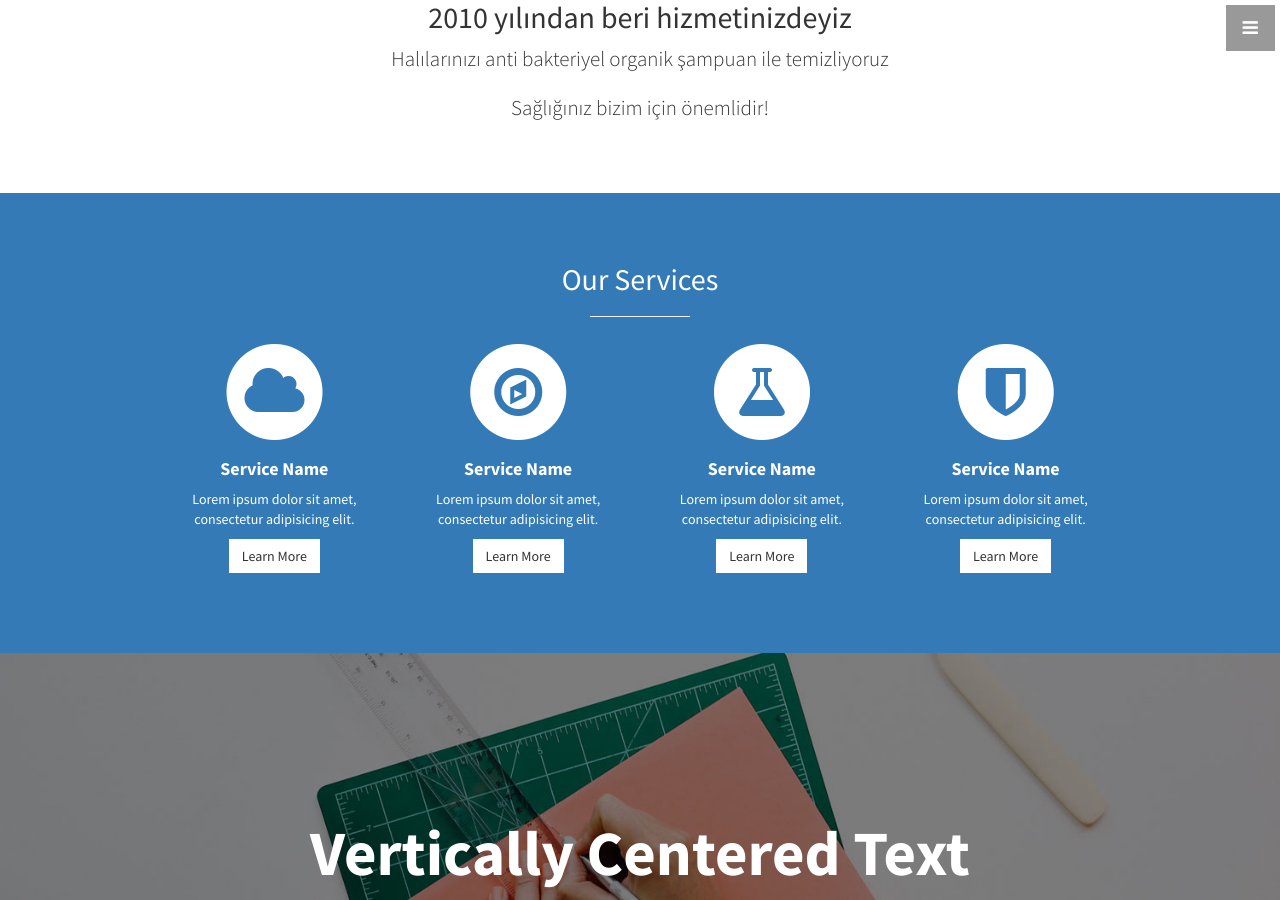
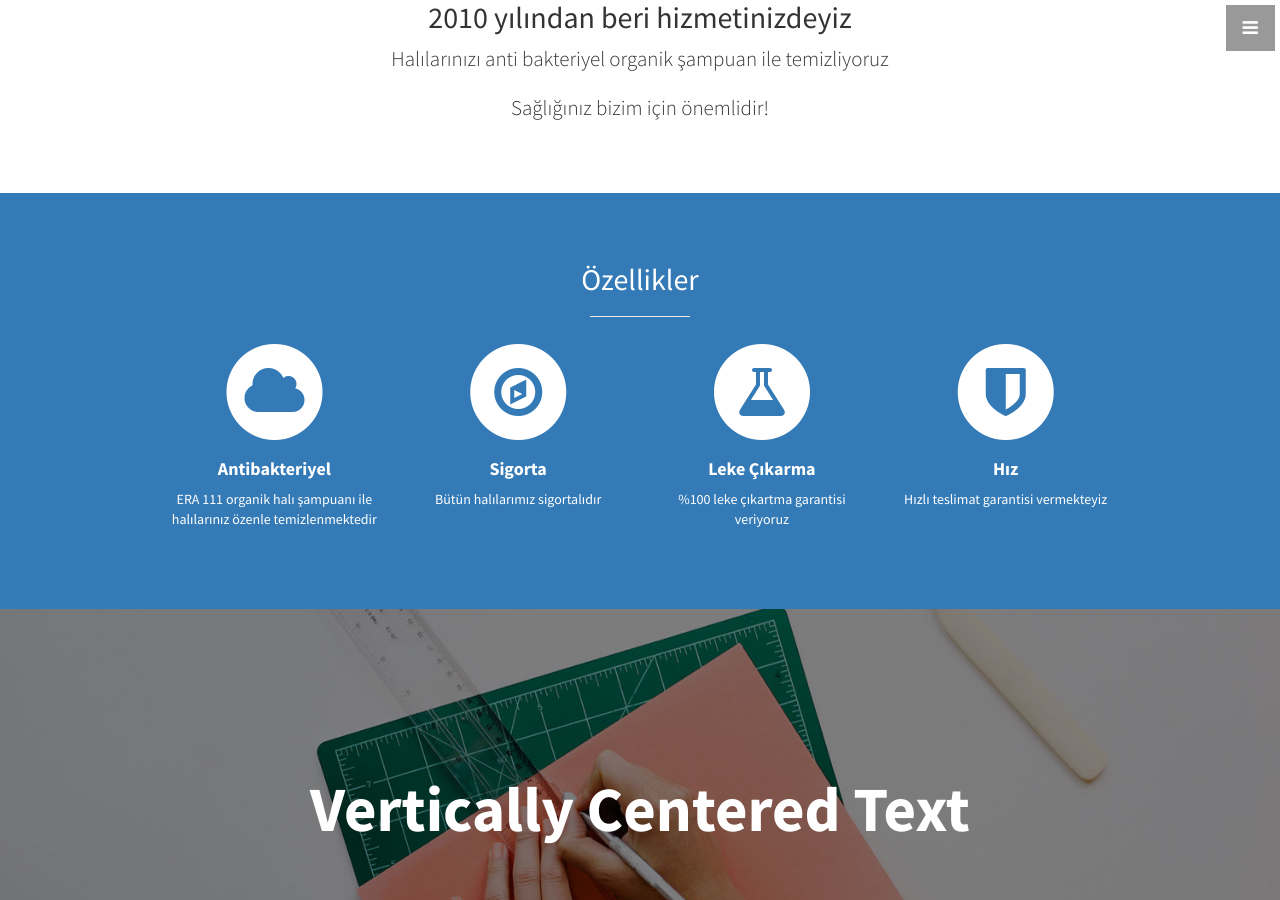
Before and after one commit to halitemizleme/efsane, a Jekyll site: the page built from index.md, in a window 1280 px wide and 900 px high, scrolled down 969 px. Built offline with Jekyll 4.4.1, drawn with Linux system fonts in a browser that asks for light colours.

Commit message:
Update services.html

```diff
--- a/_includes/services.html
+++ b/_includes/services.html
@@ -3,7 +3,7 @@
   <div class="container">
     <div class="row text-center">
       <div class="col-lg-10 col-lg-offset-1">
-        <h2>Our Services</h2>
+        <h2>Özellikler</h2>
         <hr class="small">
         <div class="row">
           <div class="col-md-3 col-sm-6">
@@ -13,10 +13,9 @@
               <i class="fa fa-cloud fa-stack-1x text-primary"></i>
             </span>
               <h4>
-                <strong>Service Name</strong>
+                <strong>Antibakteriyel</strong>
               </h4>
-              <p>Lorem ipsum dolor sit amet, consectetur adipisicing elit.</p>
-              <a href="#" class="btn btn-light">Learn More</a>
+              <p>ERA 111 organik halı şampuanı ile halılarınız özenle temizlenmektedir</p>
             </div>
           </div>
           <div class="col-md-3 col-sm-6">
@@ -26,10 +25,9 @@
               <i class="fa fa-compass fa-stack-1x text-primary"></i>
             </span>
               <h4>
-                <strong>Service Name</strong>
+                <strong>Sigorta</strong>
               </h4>
-              <p>Lorem ipsum dolor sit amet, consectetur adipisicing elit.</p>
-              <a href="#" class="btn btn-light">Learn More</a>
+              <p>Bütün halılarımız sigortalıdır</p>
             </div>
           </div>
           <div class="col-md-3 col-sm-6">
@@ -39,10 +37,9 @@
               <i class="fa fa-flask fa-stack-1x text-primary"></i>
             </span>
               <h4>
-                <strong>Service Name</strong>
+                <strong>Leke Çıkarma</strong>
               </h4>
-              <p>Lorem ipsum dolor sit amet, consectetur adipisicing elit.</p>
-              <a href="#" class="btn btn-light">Learn More</a>
+              <p>%100 leke çıkartma garantisi veriyoruz</p>
             </div>
           </div>
           <div class="col-md-3 col-sm-6">
@@ -52,10 +49,9 @@
               <i class="fa fa-shield fa-stack-1x text-primary"></i>
             </span>
               <h4>
-                <strong>Service Name</strong>
+                <strong>Hız</strong>
               </h4>
-              <p>Lorem ipsum dolor sit amet, consectetur adipisicing elit.</p>
-              <a href="#" class="btn btn-light">Learn More</a>
+              <p>Hızlı teslimat garantisi vermekteyiz</p>
             </div>
           </div>
         </div>
```
